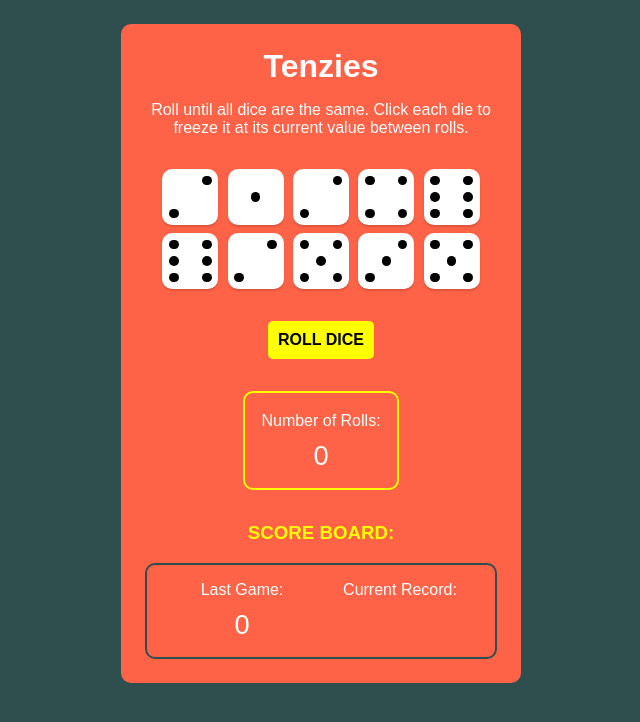
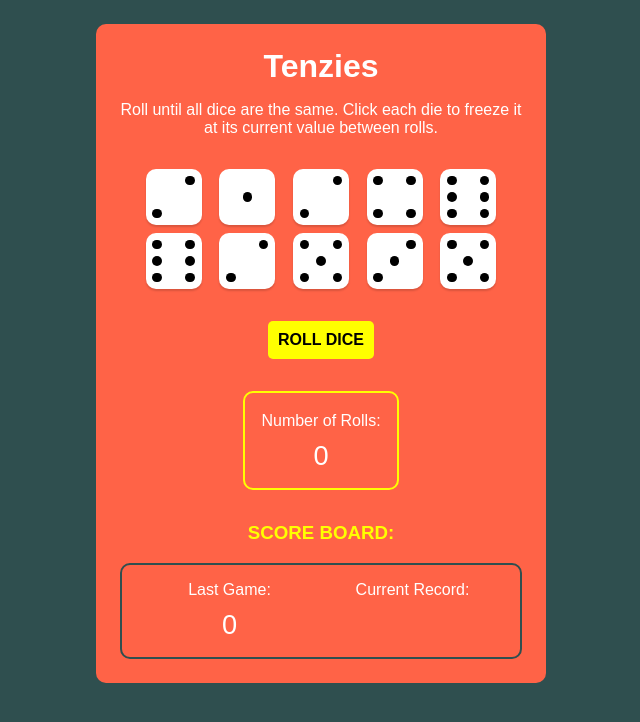
Before and after one commit to luisafalcao/tenzies-game, a React (Vite) app: page / in a window 1280 px wide. Shown: the top 722 px of the page, without its empty margins (319-959 px from the left). Built offline with nearby package versions, Linux system fonts and the light colour scheme; a web font is replaced by a local one.

Commit message:
Update index.css
Add min/max-width to <main>

```diff
--- a/src/index.css
+++ b/src/index.css
@@ -18,7 +18,8 @@ body {
 
 main {
   background-color: tomato;
-  width: 400px;
+  min-width: 350px;
+  max-width: 450px;
   max-height: 100vh;
   aspect-ratio: 1/1;
   border-radius: 10px;
```
